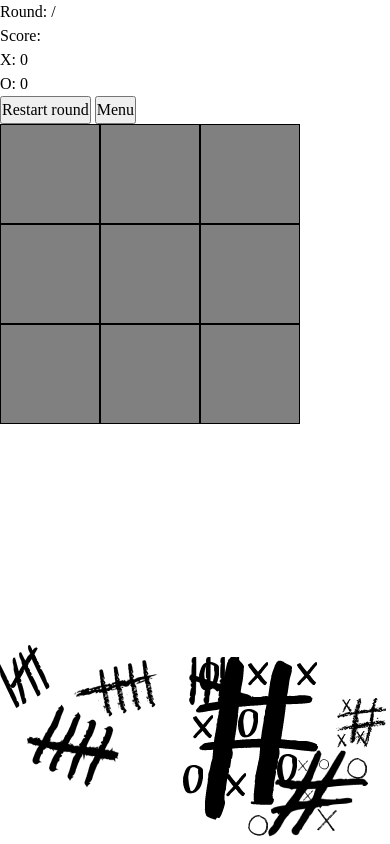
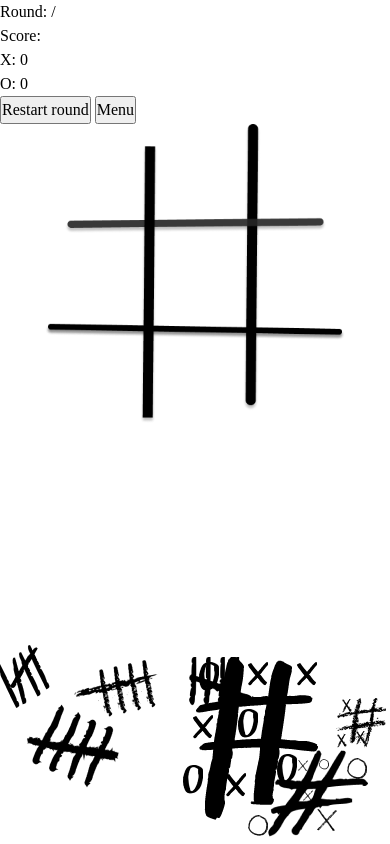
Before and after one commit to I-zme/tic-tac-toe, a plain HTML site: page game.html in a window 390 px wide. Drawn offline with Linux system fonts and the light colour scheme; a web font is replaced by a local one.

Commit message:
Add board styling
The board and pions are styled and work. need to check at small screen

FIXME:
- the background theme images look good on big screen but are in the way on small screen, need to move and change them for small.

```diff
--- a/styles.css
+++ b/styles.css
@@ -227,22 +227,43 @@ input[type='radio']:checked + label::after {
 
 /* GAME STYLING */
 #game-grid {
-  background-color: grey;
   display: grid;
-  width: max-content;
+  height: 300px;
+  width: 300px;
   grid-template-columns: repeat(3, 100px);
   grid-template-rows: repeat(3, 100px);
+  position: relative;
+  top: 0;
+  left: 50%;
+  transform: translate(-50%, 0);
 }
 
-#game-grid > .grid-item {
-  border: 1px solid;
+#game-grid::after {
+  content: '';
+  position: absolute;
+  top: 0;
+  left: 0;
+  height: 100%;
+  width: 100%;
+  background-image: url('./img/board.png');
+  background-repeat: no-repeat;
+  background-size: 100% 100%;
+  z-index: -1;
+}
+
+.grid-item {
+  height: 100%;
+  width: 100%;
+  display: flex;
+  justify-content: center;
+  align-items: center;
 }
 
 .grid-item.display-X::after {
-  content: 'x';
+  content: url('./img/cross.png');
 }
 .grid-item.display-O::after {
-  content: 'o';
+  content: url('./img/naught.png');
 }
 
 /* utilities */
```
Also changed, not shown: img/board.png (added), img/cross.png (added), img/naught.png (added).
